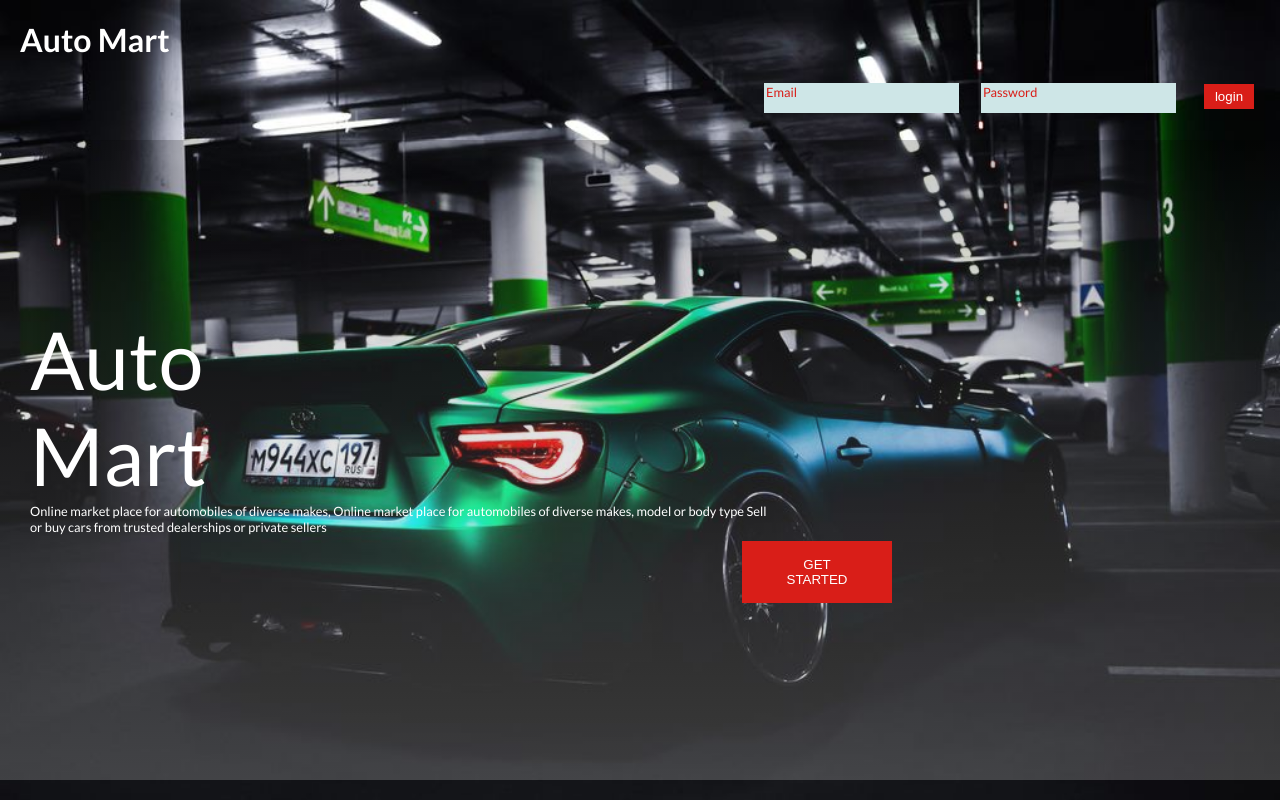
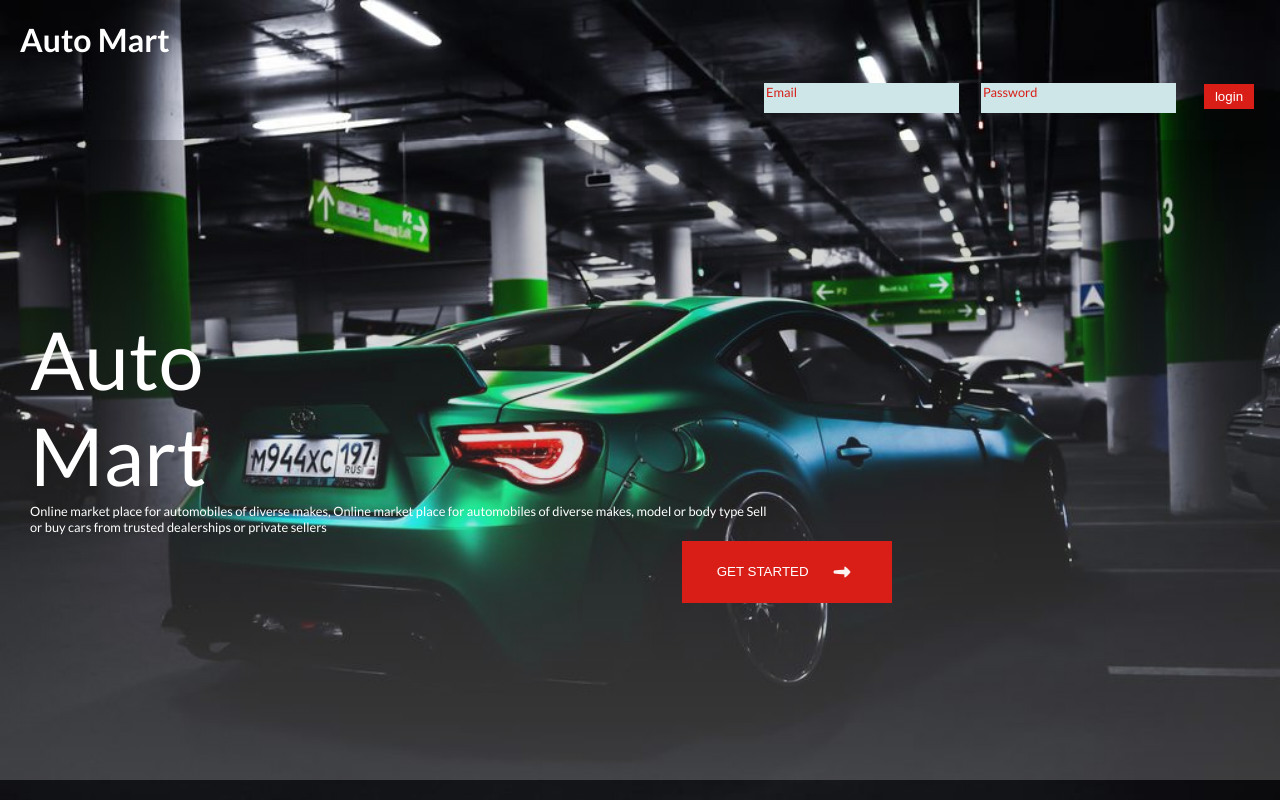
Before and after one commit to victorex27/auto-mart, a plain HTML site: page UI/index.html in a window 1280 px wide. Drawn offline with Linux system fonts and the light colour scheme.

Commit message:
feat(ui):user should be able to access feature for marking an ad as sold - add a button that marks an advertisement as sold - add image to the get started button in the index page
[Delivers 165934189]

```diff
--- a/UI/css/general.css
+++ b/UI/css/general.css
@@ -168,6 +168,17 @@ button {
   background-image: url(../img/Minus_2.ico)
 }
 
+.btn img {
+  display: inline-block;
+  vertical-align: middle;
+  background: transparent;
+  padding: 5px;
+  border-radius: 5px;
+  margin-left: 15px;
+  width: 30px;
+  height: 30px;
+}
+
 .is-not-visible {
   display: none;
 }
--- a/UI/css/style1.css
+++ b/UI/css/style1.css
@@ -93,6 +93,7 @@ nav>span.site-name {
 
 button#get-started {
   float: right;
+  width:210px;
 }
 
 aside {
--- a/UI/css/style2.css
+++ b/UI/css/style2.css
@@ -281,6 +281,11 @@ main>div#single-car>div:nth-child(3)>div {
     padding: 10px;
 }
 
+div#is-sold-div{
+    display:none;
+    justify-content: flex-end;
+}
+
 main>div#single-car>div:nth-child(3)>div>label {
     font-weight: bolder;
 }
@@ -348,6 +353,7 @@ div#make-purchase-order> div:last-child{
     align-self: flex-end;
     align-items: center;
     margin-top:15px;
+    margin-left:auto;
 }
 
 div#make-purchase-order input[type=number]{
--- a/UI/index.html
+++ b/UI/index.html
@@ -41,7 +41,13 @@
         <span>Mart</span>
         <span>Online market place for automobiles of diverse makes, Online market place for automobiles of diverse
           makes, model or body type Sell or buy cars from trusted dealerships or private sellers</span>
-        <div><button id='get-started'> GET STARTED </button></div>
+        <div>
+          <button id='get-started' class='btn'>
+          <span>GET STARTED </span>
+                    <img src="img/Long_Arrow_Right.ico" alt='Mark as Sold'/>
+                    </button>
+
+        </div>
       </div>
 
     </main>
--- a/UI/js/pages/car.js
+++ b/UI/js/pages/car.js
@@ -10,7 +10,7 @@ class Car extends Common{
         this.updatePurchaseOrderButton = document.getElementById('update-purchase-order-button');
         this.updateAdvertButton = document.getElementById('update-advert-button');
         this.currentPurchaseOrderDiv = document.getElementById('current-purchase-order-div');
-
+        this.isSoldDiv = document.getElementById('is-sold-div');
         this.carDiv = document.getElementById('single-car');
 
 
@@ -30,12 +30,14 @@ class Car extends Common{
             this.updatePurchaseOrderButton.classList.add('is-not-visible')
             this.currentPurchaseOrderDiv.classList.add('is-not-visible');
             this.updateAdvertButton.classList.add('is-not-visible');
+            this.isSoldDiv.style.display = 'none';
         }else if (HomePage.Type === 'po'){
 
             this.makePurchaseOrderButton.classList.add('is-not-visible');
             this.updatePurchaseOrderButton.classList.remove('is-not-visible');
             this.currentPurchaseOrderDiv.classList.remove('is-not-visible');
             this.updateAdvertButton.classList.add('is-not-visible');
+            this.isSoldDiv.style.display = 'none';
 
         }else if (HomePage.Type === 'adv'){
 
@@ -44,6 +46,7 @@ class Car extends Common{
             this.updatePurchaseOrderButton.classList.add('is-not-visible')
             this.currentPurchaseOrderDiv.classList.add('is-not-visible');
             this.updateAdvertButton.classList.remove('is-not-visible');
+            this.isSoldDiv.style.display = 'flex';
         }
 
 
```
Also changed, not shown: UI/cars.html (+6 -0 lines), UI/img/Checkmark.ico (added).
